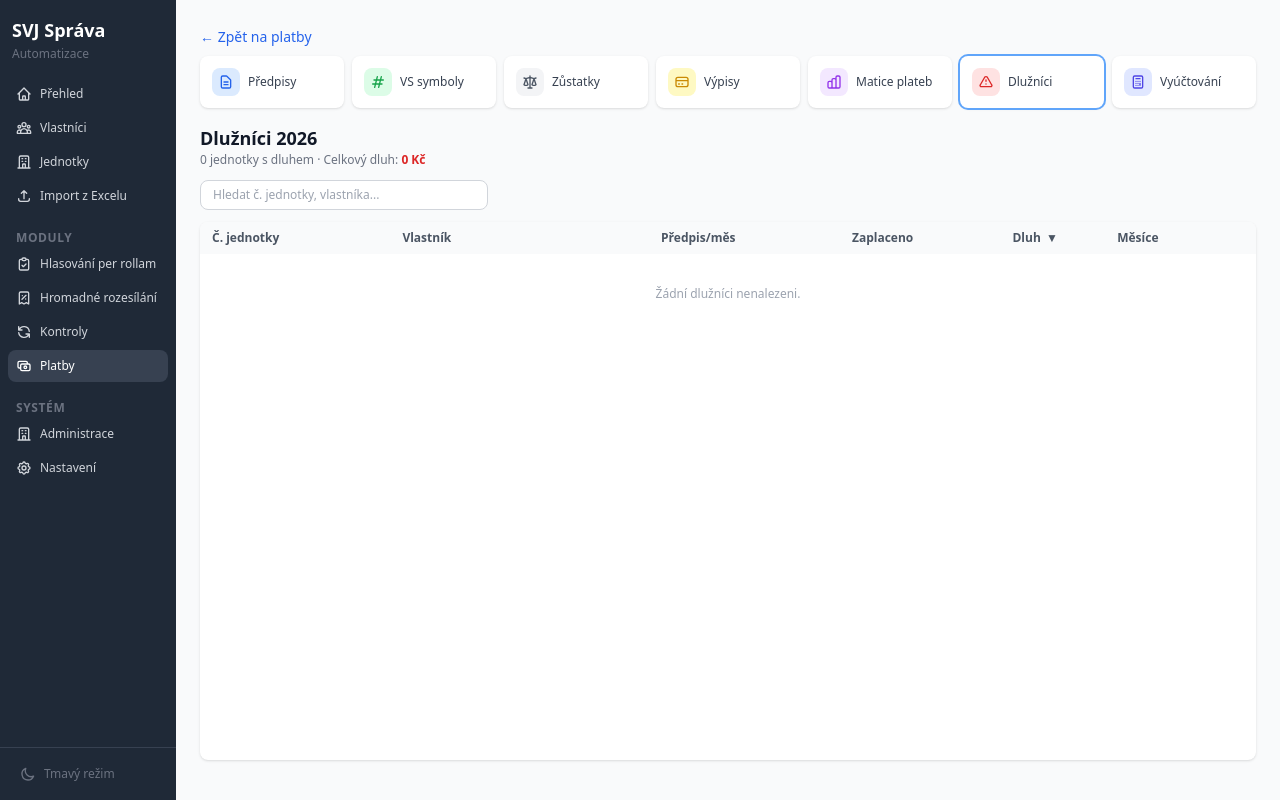
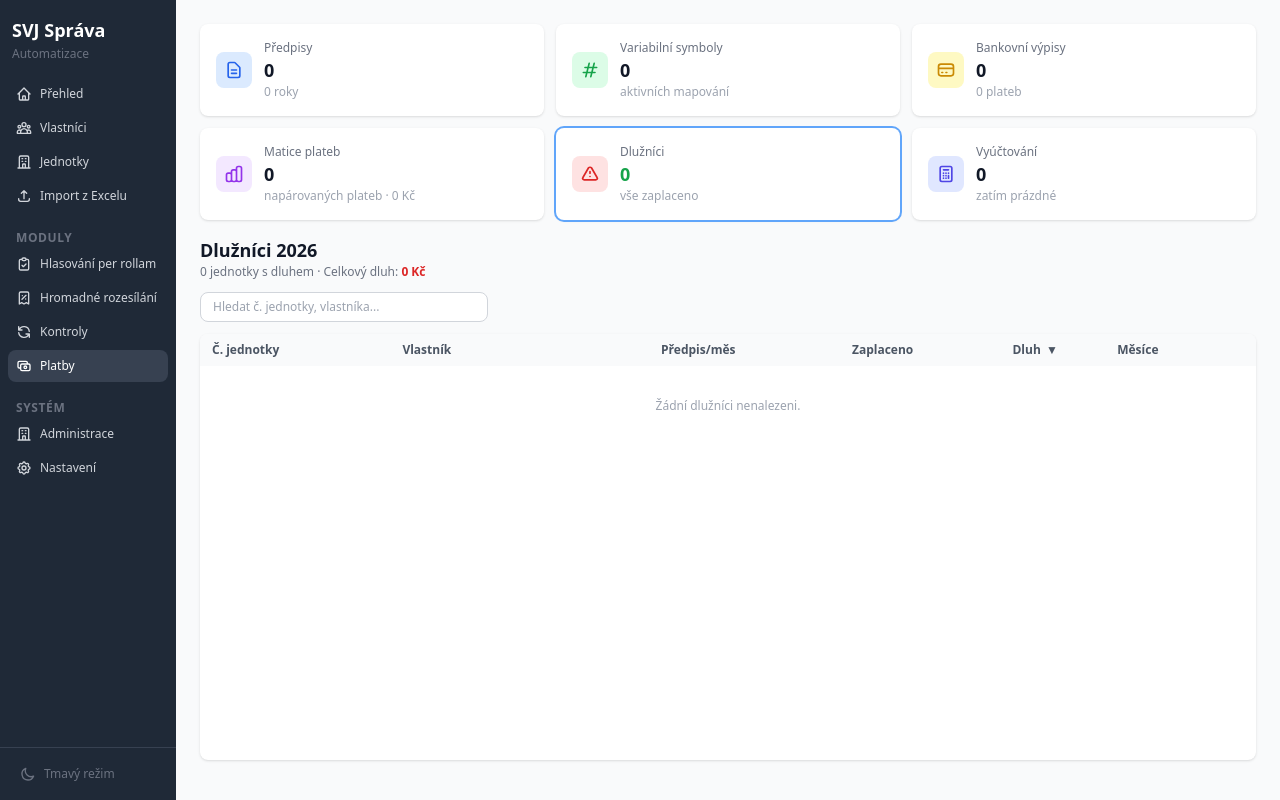
Before and after one commit to Martin-Cookie/SVJ, a FastAPI app: page /platby/dluznici in a window 1280 px wide. Run offline with FastAPI, Linux system fonts and the light colour scheme; some libraries are stand-ins or nearby versions.

Commit message:
Platební modul: stat karty jako tab navigace
/platby nyní redirectuje na /platby/predpisy — karty fungují jako taby.
Klik na kartu přepne obsah pod kartami, aktivní karta zvýrazněna ring.
compute_nav_stats() sdílená funkce pro statistiky navigačních karet.
Odstraněn redundantní index s duplicitními kartami.

Co-Authored-By: Claude Opus 4.6 <noreply@anthropic.com>

```diff
--- a/app/routers/payments/balances.py
+++ b/app/routers/payments/balances.py
@@ -10,7 +10,7 @@ from sqlalchemy import cast, Integer
 from app.database import get_db
 from app.models import UnitBalance, Unit, BalanceSource
 from app.utils import build_list_url, is_htmx_partial
-from ._helpers import templates, logger
+from ._helpers import templates, logger, compute_nav_stats
 
 router = APIRouter()
 
@@ -77,6 +77,7 @@ async def zustatky_seznam(
         "list_url": list_url,
         "back_url": back_url,
         "active_tab": "zustatky",
+        **compute_nav_stats(db),
     }
 
     if is_htmx_partial(request):
--- a/app/routers/payments/overview.py
+++ b/app/routers/payments/overview.py
@@ -15,7 +15,7 @@ from app.services.payment_overview import (
 )
 from app.utils import build_list_url, is_htmx_partial, strip_diacritics
 
-from ._helpers import templates
+from ._helpers import templates, compute_nav_stats
 
 router = APIRouter()
 
@@ -106,6 +106,7 @@ async def platby_prehled(
         "total_paid": matrix["total_paid"],
         "total_units": len(matrix["units"]),
         "active_tab": "prehled",
+        **compute_nav_stats(db),
     }
 
     if is_htmx_partial(request):
@@ -181,6 +182,7 @@ async def platby_dluznici(
         "months_with_data": months_with_data,
         "total_debt": sum(r["debt"] for r in debtors),
         "active_tab": "dluznici",
+        **compute_nav_stats(db),
     }
 
     if is_htmx_partial(request):
--- a/app/routers/payments/settlement.py
+++ b/app/routers/payments/settlement.py
@@ -23,7 +23,7 @@ from app.services.settlement_service import (
 )
 from app.utils import build_list_url, excel_auto_width, is_htmx_partial, strip_diacritics
 
-from ._helpers import templates
+from ._helpers import templates, compute_nav_stats
 
 router = APIRouter()
 
@@ -166,6 +166,7 @@ async def vyuctovani_seznam(
         "total_underpay": total_underpay,
         "flash_message": flash_message,
         "active_tab": "vyuctovani",
+        **compute_nav_stats(db),
     }
 
     if is_htmx_partial(request):
--- a/app/routers/payments/symbols.py
+++ b/app/routers/payments/symbols.py
@@ -7,7 +7,7 @@ from sqlalchemy.orm import Session, joinedload
 from app.database import get_db
 from app.models import VariableSymbolMapping, Unit, SymbolSource
 from app.utils import build_list_url, is_htmx_partial, strip_diacritics
-from ._helpers import templates, logger
+from ._helpers import templates, logger, compute_nav_stats
 
 router = APIRouter()
 
@@ -98,6 +98,7 @@ async def symboly_seznam(
         "flash_message": flash_message,
         "flash_type": "error" if chyba else "",
         "active_tab": "symboly",
+        **compute_nav_stats(db),
     }
 
     if is_htmx_partial(request):
--- a/app/templates/payments/partials/_platby_nav.html
+++ b/app/templates/payments/partials/_platby_nav.html
@@ -1,35 +1,104 @@
-{# Navigace mezi sub-moduly plateb — sdílený partial #}
-{# Stejný vizuální styl jako stat karty na /platby indexu #}
-{% set _tabs = [
-    ("predpisy", "Předpisy", "/platby/predpisy", "blue",
-     "M9 12h6m-6 4h6m2 5H7a2 2 0 01-2-2V5a2 2 0 012-2h5.586a1 1 0 01.707.293l5.414 5.414a1 1 0 01.293.707V19a2 2 0 01-2 2z"),
-    ("symboly", "VS symboly", "/platby/symboly", "green",
-     "M7 20l4-16m2 16l4-16M6 9h14M4 15h14"),
-    ("zustatky", "Zůstatky", "/platby/zustatky", "gray",
-     "M3 6l3 1m0 0l-3 9a5.002 5.002 0 006.001 0M6 7l3 9M6 7l6-2m6 2l3-1m-3 1l-3 9a5.002 5.002 0 006.001 0M18 7l3 9m-3-9l-6-2m0-2v2m0 16V5m0 16H9m3 0h3"),
-    ("vypisy", "Výpisy", "/platby/vypisy", "yellow",
-     "M3 10h18M7 15h1m4 0h1m-7 4h12a3 3 0 003-3V8a3 3 0 00-3-3H6a3 3 0 00-3 3v8a3 3 0 003 3z"),
-    ("prehled", "Matice plateb", "/platby/prehled", "purple",
-     "M9 19v-6a2 2 0 00-2-2H5a2 2 0 00-2 2v6a2 2 0 002 2h2a2 2 0 002-2zm0 0V9a2 2 0 012-2h2a2 2 0 012 2v10m-6 0a2 2 0 002 2h2a2 2 0 002-2m0 0V5a2 2 0 012-2h2a2 2 0 012 2v14a2 2 0 01-2 2h-2a2 2 0 01-2-2z"),
-    ("dluznici", "Dlužníci", "/platby/dluznici", "red",
-     "M12 9v2m0 4h.01m-6.938 4h13.856c1.54 0 2.502-1.667 1.732-2.5L13.732 4.5c-.77-.833-2.694-.833-3.464 0L3.34 16.5c-.77.833.192 2.5 1.732 2.5z"),
-    ("vyuctovani", "Vyúčtování", "/platby/vyuctovani", "indigo",
-     "M9 7h6m0 10v-3m-3 3h.01M9 17h.01M9 14h.01M12 14h.01M15 11h.01M12 11h.01M9 11h.01M7 21h10a2 2 0 002-2V5a2 2 0 00-2-2H7a2 2 0 00-2 2v14a2 2 0 002 2z"),
-] %}
+{# Navigace mezi sub-moduly plateb — stat karty jako taby #}
+{% set _navback = "?back=" ~ (back_url|urlencode) if back_url else "" %}
+{% if back_url %}
 <div class="mb-2">
-    <a href="/platby" class="text-sm text-blue-600 hover:text-blue-800 dark:text-blue-400 dark:hover:text-blue-300">&larr; Zpět na platby</a>
+    <a href="{{ back_url }}" class="text-sm text-blue-600 hover:text-blue-800 dark:text-blue-400 dark:hover:text-blue-300">&larr; Zpět na přehled</a>
 </div>
-<div class="grid grid-cols-2 sm:grid-cols-4 lg:grid-cols-7 gap-2 mb-4">
-    {% for key, label, url, color, icon_path in _tabs %}
-    <a href="{{ url }}"
-       class="rounded-lg shadow p-3 hover:shadow-md transition-shadow flex items-center gap-2
-        {% if active_tab == key %}bg-white dark:bg-gray-800 ring-2 ring-blue-400{% else %}bg-white dark:bg-gray-800{% endif %}">
-        <div class="flex-shrink-0 p-1.5 bg-{{ color }}-100 dark:bg-{{ color }}-900 rounded-lg">
-            <svg class="w-4 h-4 text-{{ color }}-600 dark:text-{{ color }}-400" fill="none" stroke="currentColor" viewBox="0 0 24 24">
-                <path stroke-linecap="round" stroke-linejoin="round" stroke-width="2" d="{{ icon_path }}"/>
-            </svg>
+{% endif %}
+<div class="grid grid-cols-1 sm:grid-cols-2 lg:grid-cols-3 gap-3 mb-4">
+    <!-- Předpisy -->
+    <a href="/platby/predpisy{{ _navback }}" class="bg-white dark:bg-gray-800 rounded-lg shadow p-4 hover:shadow-md transition-shadow {% if active_tab == 'predpisy' %}ring-2 ring-blue-400{% endif %}">
+        <div class="flex items-center">
+            <div class="flex-shrink-0 p-2 bg-blue-100 dark:bg-blue-900 rounded-lg">
+                <svg class="w-5 h-5 text-blue-600 dark:text-blue-400" fill="none" stroke="currentColor" viewBox="0 0 24 24">
+                    <path stroke-linecap="round" stroke-linejoin="round" stroke-width="2" d="M9 12h6m-6 4h6m2 5H7a2 2 0 01-2-2V5a2 2 0 012-2h5.586a1 1 0 01.707.293l5.414 5.414a1 1 0 01.293.707V19a2 2 0 01-2 2z"/>
+                </svg>
+            </div>
+            <div class="ml-3">
+                <p class="text-xs text-gray-500 dark:text-gray-400">Předpisy</p>
+                <p class="text-lg font-bold text-gray-900 dark:text-white">{{ nav_total_prescriptions }}</p>
+                <p class="text-xs text-gray-400">{{ nav_years|length }} {% if nav_years|length == 1 %}rok{% elif nav_years|length < 5 %}roky{% else %}roků{% endif %}</p>
+            </div>
         </div>
-        <span class="text-xs font-medium text-gray-700 dark:text-gray-300">{{ label }}</span>
     </a>
-    {% endfor %}
+
+    <!-- VS mapování -->
+    <a href="/platby/symboly{{ _navback }}" class="bg-white dark:bg-gray-800 rounded-lg shadow p-4 hover:shadow-md transition-shadow {% if active_tab == 'symboly' %}ring-2 ring-blue-400{% endif %}">
+        <div class="flex items-center">
+            <div class="flex-shrink-0 p-2 bg-green-100 dark:bg-green-900 rounded-lg">
+                <svg class="w-5 h-5 text-green-600 dark:text-green-400" fill="none" stroke="currentColor" viewBox="0 0 24 24">
+                    <path stroke-linecap="round" stroke-linejoin="round" stroke-width="2" d="M7 20l4-16m2 16l4-16M6 9h14M4 15h14"/>
+                </svg>
+            </div>
+            <div class="ml-3">
+                <p class="text-xs text-gray-500 dark:text-gray-400">Variabilní symboly</p>
+                <p class="text-lg font-bold text-gray-900 dark:text-white">{{ nav_vs_count }}</p>
+                <p class="text-xs text-gray-400">aktivních mapování</p>
+            </div>
+        </div>
+    </a>
+
+    <!-- Bankovní výpisy -->
+    <a href="/platby/vypisy{{ _navback }}" class="bg-white dark:bg-gray-800 rounded-lg shadow p-4 hover:shadow-md transition-shadow {% if active_tab == 'vypisy' %}ring-2 ring-blue-400{% endif %}">
+        <div class="flex items-center">
+            <div class="flex-shrink-0 p-2 bg-yellow-100 dark:bg-yellow-900 rounded-lg">
+                <svg class="w-5 h-5 text-yellow-600 dark:text-yellow-400" fill="none" stroke="currentColor" viewBox="0 0 24 24">
+                    <path stroke-linecap="round" stroke-linejoin="round" stroke-width="2" d="M3 10h18M7 15h1m4 0h1m-7 4h12a3 3 0 003-3V8a3 3 0 00-3-3H6a3 3 0 00-3 3v8a3 3 0 003 3z"/>
+                </svg>
+            </div>
+            <div class="ml-3">
+                <p class="text-xs text-gray-500 dark:text-gray-400">Bankovní výpisy</p>
+                <p class="text-lg font-bold text-gray-900 dark:text-white">{{ nav_statement_count }}</p>
+                <p class="text-xs text-gray-400">{{ nav_total_payments }} plateb{% if nav_unmatched_payments %} · <span class="text-yellow-600">{{ nav_unmatched_payments }} nenapárováno</span>{% endif %}</p>
+            </div>
+        </div>
+    </a>
+
+    <!-- Matice plateb -->
+    <a href="/platby/prehled{{ _navback }}" class="bg-white dark:bg-gray-800 rounded-lg shadow p-4 hover:shadow-md transition-shadow {% if active_tab == 'prehled' %}ring-2 ring-blue-400{% endif %}">
+        <div class="flex items-center">
+            <div class="flex-shrink-0 p-2 bg-purple-100 dark:bg-purple-900 rounded-lg">
+                <svg class="w-5 h-5 text-purple-600 dark:text-purple-400" fill="none" stroke="currentColor" viewBox="0 0 24 24">
+                    <path stroke-linecap="round" stroke-linejoin="round" stroke-width="2" d="M9 19v-6a2 2 0 00-2-2H5a2 2 0 00-2 2v6a2 2 0 002 2h2a2 2 0 002-2zm0 0V9a2 2 0 012-2h2a2 2 0 012 2v10m-6 0a2 2 0 002 2h2a2 2 0 002-2m0 0V5a2 2 0 012-2h2a2 2 0 012 2v14a2 2 0 01-2 2h-2a2 2 0 01-2-2z"/>
+                </svg>
+            </div>
+            <div class="ml-3">
+                <p class="text-xs text-gray-500 dark:text-gray-400">Matice plateb</p>
+                <p class="text-lg font-bold text-gray-900 dark:text-white">{{ nav_matched_income }}</p>
+                <p class="text-xs text-gray-400">napárovaných plateb · {{ nav_total_income|fmt_num }} Kč</p>
+            </div>
+        </div>
+    </a>
+
+    <!-- Dlužníci -->
+    <a href="/platby/dluznici{{ _navback }}" class="bg-white dark:bg-gray-800 rounded-lg shadow p-4 hover:shadow-md transition-shadow {% if active_tab == 'dluznici' %}ring-2 ring-blue-400{% endif %}">
+        <div class="flex items-center">
+            <div class="flex-shrink-0 p-2 bg-red-100 dark:bg-red-900 rounded-lg">
+                <svg class="w-5 h-5 text-red-600 dark:text-red-400" fill="none" stroke="currentColor" viewBox="0 0 24 24">
+                    <path stroke-linecap="round" stroke-linejoin="round" stroke-width="2" d="M12 9v2m0 4h.01m-6.938 4h13.856c1.54 0 2.502-1.667 1.732-2.5L13.732 4.5c-.77-.833-2.694-.833-3.464 0L3.34 16.5c-.77.833.192 2.5 1.732 2.5z"/>
+                </svg>
+            </div>
+            <div class="ml-3">
+                <p class="text-xs text-gray-500 dark:text-gray-400">Dlužníci</p>
+                <p class="text-lg font-bold {% if nav_debtor_count > 0 %}text-red-600 dark:text-red-400{% else %}text-green-600 dark:text-green-400{% endif %}">{{ nav_debtor_count }}</p>
+                <p class="text-xs text-gray-400">{% if nav_debtor_count > 0 %}jednotek s dluhem{% else %}vše zaplaceno{% endif %}</p>
+            </div>
+        </div>
+    </a>
+
+    <!-- Vyúčtování -->
+    <a href="/platby/vyuctovani{{ _navback }}" class="bg-white dark:bg-gray-800 rounded-lg shadow p-4 hover:shadow-md transition-shadow {% if active_tab == 'vyuctovani' %}ring-2 ring-blue-400{% endif %}">
+        <div class="flex items-center">
+            <div class="flex-shrink-0 p-2 bg-indigo-100 dark:bg-indigo-900 rounded-lg">
+                <svg class="w-5 h-5 text-indigo-600 dark:text-indigo-400" fill="none" stroke="currentColor" viewBox="0 0 24 24">
+                    <path stroke-linecap="round" stroke-linejoin="round" stroke-width="2" d="M9 7h6m0 10v-3m-3 3h.01M9 17h.01M9 14h.01M12 14h.01M15 11h.01M12 11h.01M9 11h.01M7 21h10a2 2 0 002-2V5a2 2 0 00-2-2H7a2 2 0 00-2 2v14a2 2 0 002 2z"/>
+                </svg>
+            </div>
+            <div class="ml-3">
+                <p class="text-xs text-gray-500 dark:text-gray-400">Vyúčtování</p>
+                <p class="text-lg font-bold text-gray-900 dark:text-white">{{ nav_settlement_count }}</p>
+                <p class="text-xs text-gray-400">{% if nav_settlement_generated > 0 %}{{ nav_settlement_generated }} vygenerováno{% elif nav_settlement_count > 0 %}vyúčtování{% else %}zatím prázdné{% endif %}</p>
+            </div>
+        </div>
+    </a>
 </div>
```
Also changed, not shown: app/routers/payments/__init__.py (+9 -63 lines), app/routers/payments/_helpers.py (+57 -0 lines), app/routers/payments/prescriptions.py (+5 -3 lines), app/routers/payments/statements.py (+5 -3 lines).
